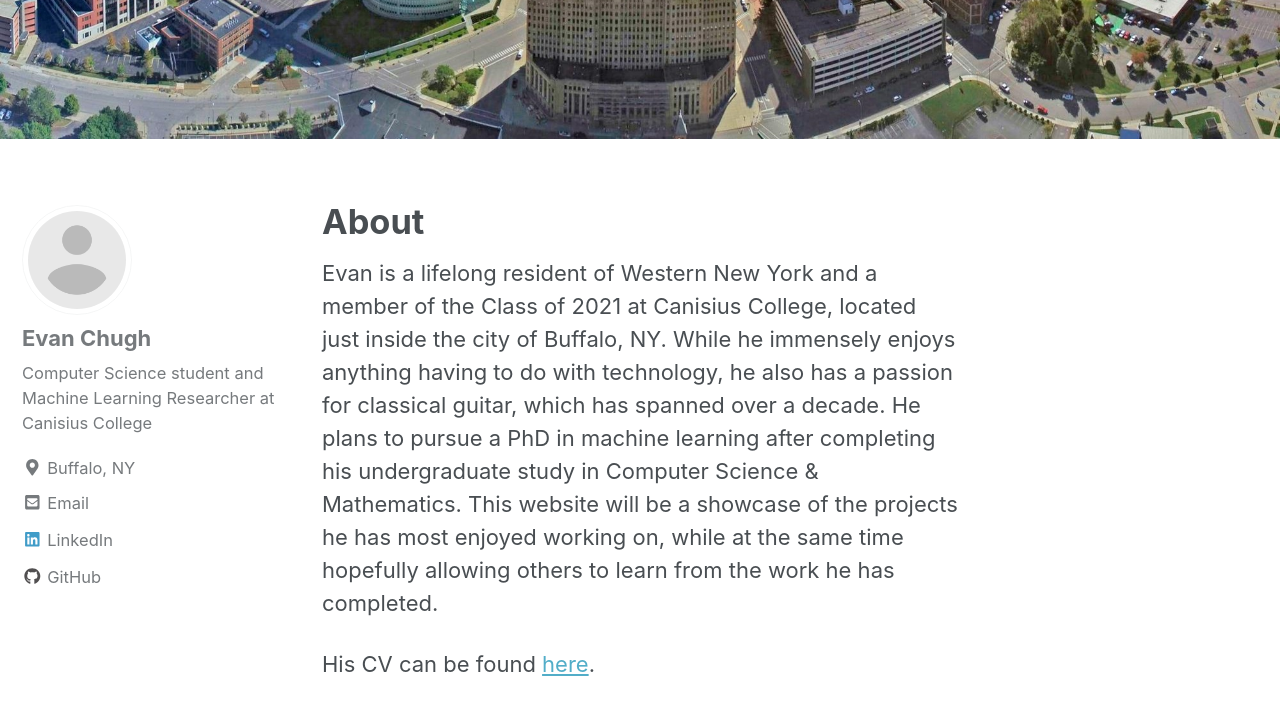
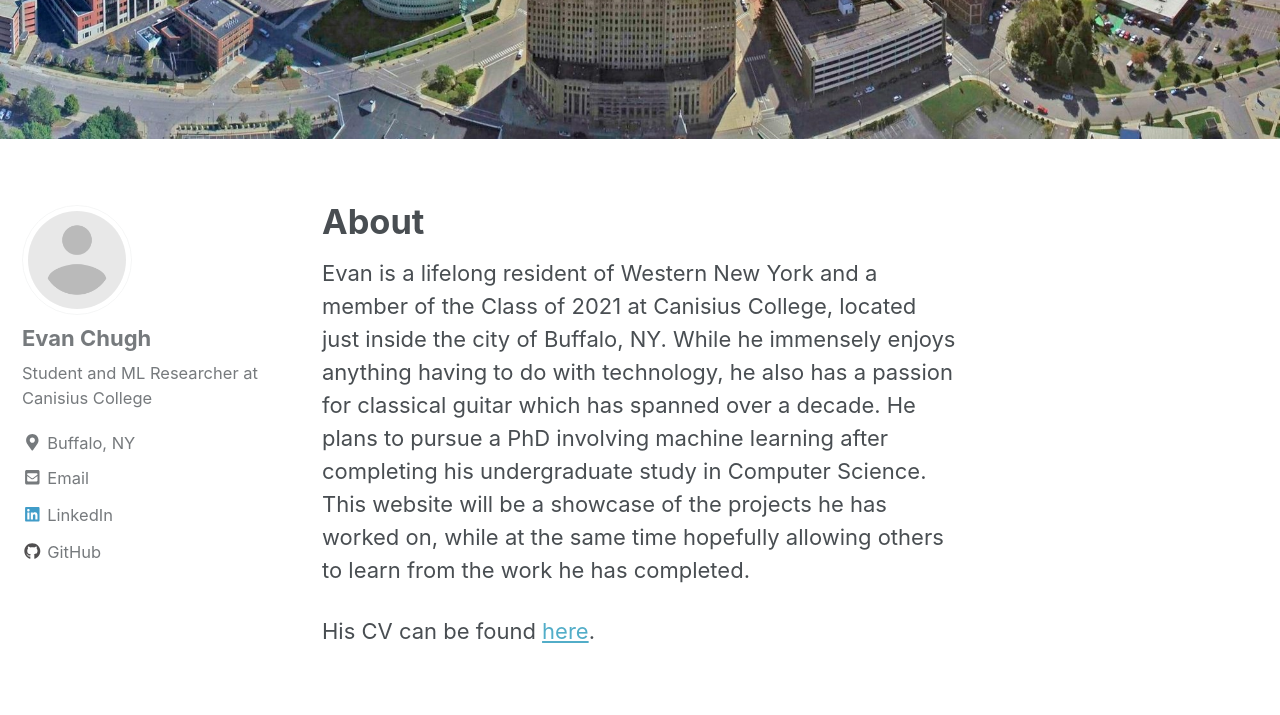
Before and after one commit to evanchugh/evanchugh.github.io, a Jekyll site: the page built from _pages/about.md, in a window 1280 px wide and 900 px high, scrolled down 462 px. Shown: the top 715 px of the window. Built offline with Jekyll 4.4.1, drawn with Linux system fonts in a browser that asks for light colours; nearby versions of some CDN libraries.

Commit message:
Updated About page

```diff
--- a/_config.yml
+++ b/_config.yml
@@ -102,7 +102,7 @@
 author:
   name             : "Evan Chugh"
   avatar           : "/images/bio-image-placeholder.png" # path of avatar image, e.g. "/assets/images/bio-photo.jpg"
-  bio              : "Computer Science student and Machine Learning Researcher at Canisius College"
+  bio              : "Student and ML Researcher at Canisius College"
   location         : "Buffalo, NY"
   email            : "evanchugh@gmail.com"
   uri              :
--- a/_pages/about.md
+++ b/_pages/about.md
@@ -5,6 +5,6 @@
   image: "/images/buffalo.jpg"
 ---
 
-Evan is a lifelong resident of Western New York and a member of the Class of 2021 at Canisius College, located just inside the city of Buffalo, NY. While he immensely enjoys anything having to do with technology, he also has a passion for classical guitar, which has spanned over a decade. He plans to pursue a PhD in machine learning after completing his undergraduate study in Computer Science & Mathematics. This website will be a showcase of the projects he has most enjoyed working on, while at the same time hopefully allowing others to learn from the work he has completed.
+Evan is a lifelong resident of Western New York and a member of the Class of 2021 at Canisius College, located just inside the city of Buffalo, NY. While he immensely enjoys anything having to do with technology, he also has a passion for classical guitar which has spanned over a decade. He plans to pursue a PhD involving machine learning after completing his undergraduate study in Computer Science. This website will be a showcase of the projects he has worked on, while at the same time hopefully allowing others to learn from the work he has completed.
 
 His CV can be found [here]({{ site.url }}/assets/CV.pdf).
```
